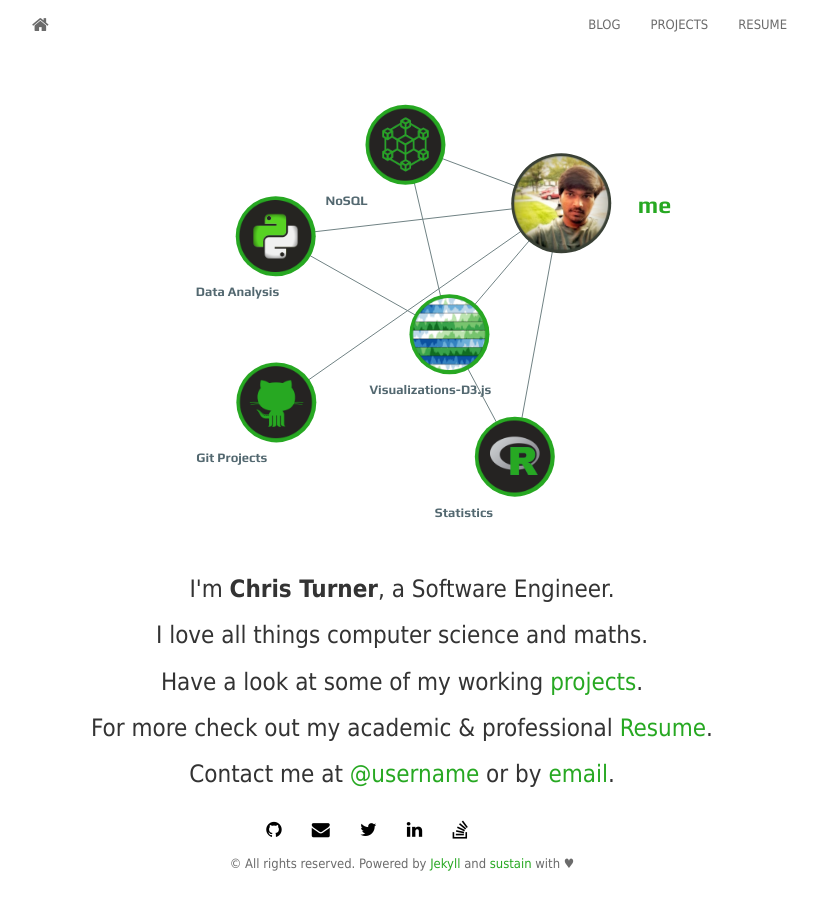
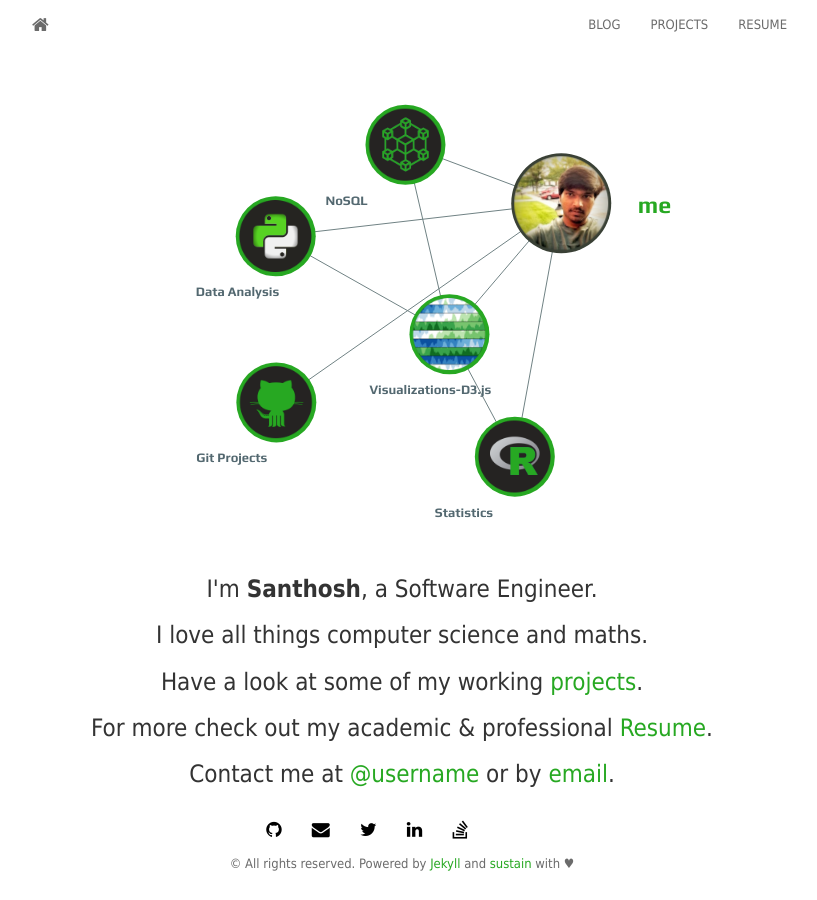
Before and after one commit to santhoshsoundar/Santhosh114.github.io, a Jekyll site: the page built from index.html, in a window 1280 px wide. Shown: the whole page, without its empty margins (238-1055 px from the left). Built offline with Jekyll 4.4.1, drawn with Linux system fonts in a browser that asks for light colours; nearby versions of some CDN libraries; Markdown is read by kramdown in place of the engine named in the settings; the list of posts is cut into pages by our own code.

Commit message:
Update _config.yml

```diff
--- a/_config.yml
+++ b/_config.yml
@@ -11,12 +11,11 @@
 
 
 # edit here to achieve your personal greatness
-url: http://username.github.io/
+url: http://santhosh114.github.io/
 baseurl:
-title: Chris Turner
-author: Chris Turner
-description: Personal blog and resume
-avatar: profile.png
+title: DataScience Blog
+author: Santhosh
+description: my personal blog and resume
 email: yourname@email.com
 github: biomadeira/sustain # username
 twitter: username
```
